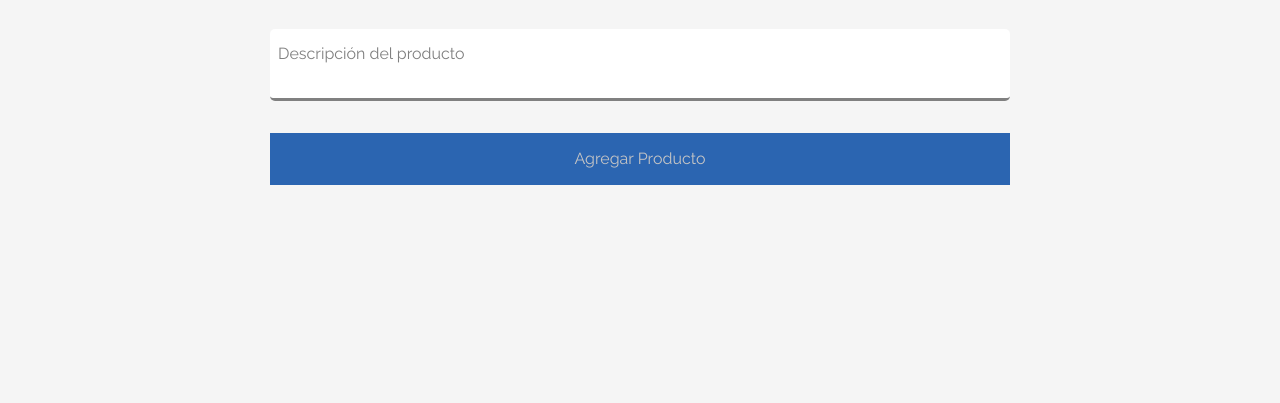
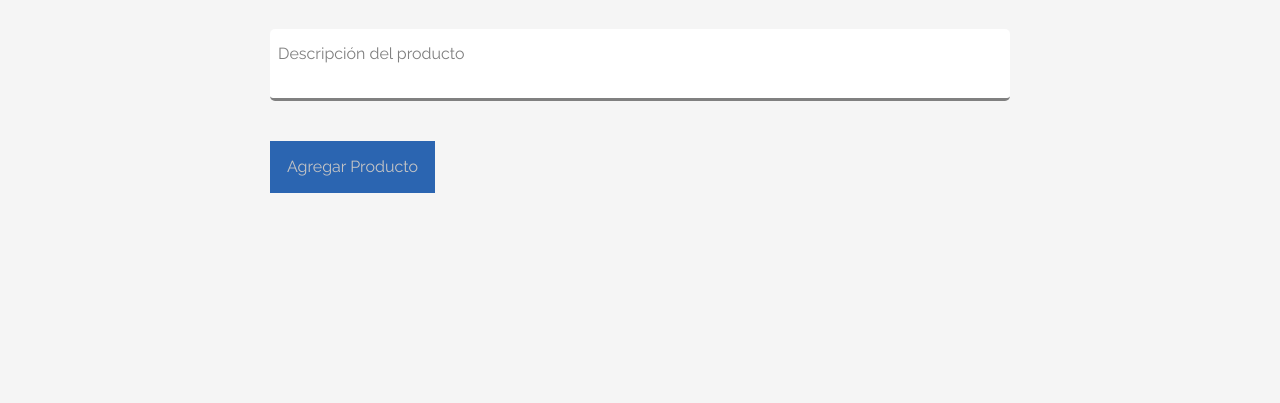
Before and after one commit to Jo-varo/alura-challenge-three, a plain HTML site: page login.html in a window 1280 px wide. Shown: the part 2446-2849 px from the top of the page. Drawn offline with Linux system fonts and the light colour scheme.

Commit message:
Solucionar un error de espaciado

```diff
--- a/styles/login.css
+++ b/styles/login.css
@@ -20,7 +20,7 @@
   margin-bottom: 2rem;
 }
 
-.form .btn.form-button {
+.form-login-container .form .btn.form-button {
   margin-top: 0;
   width: 100%;
 }
```
